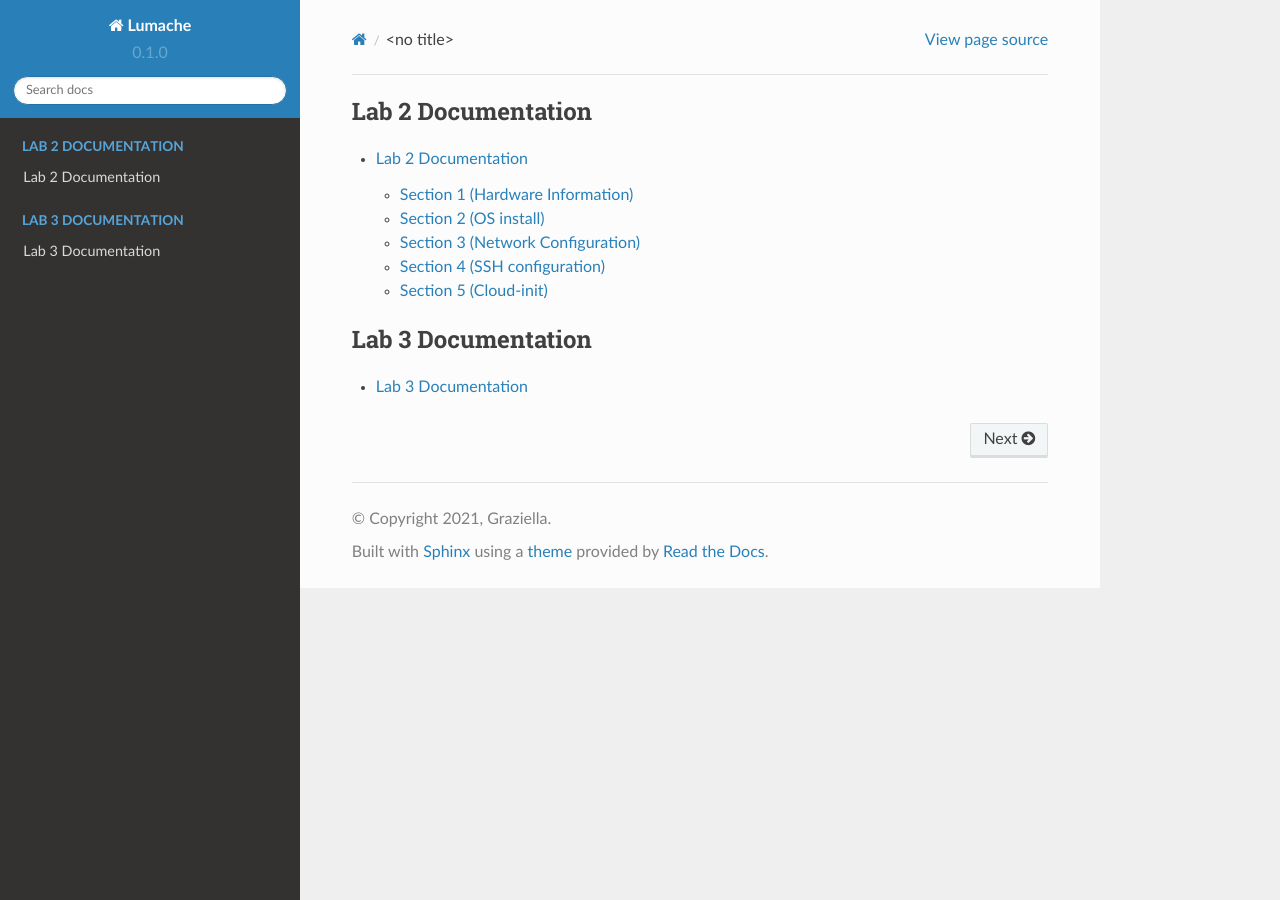
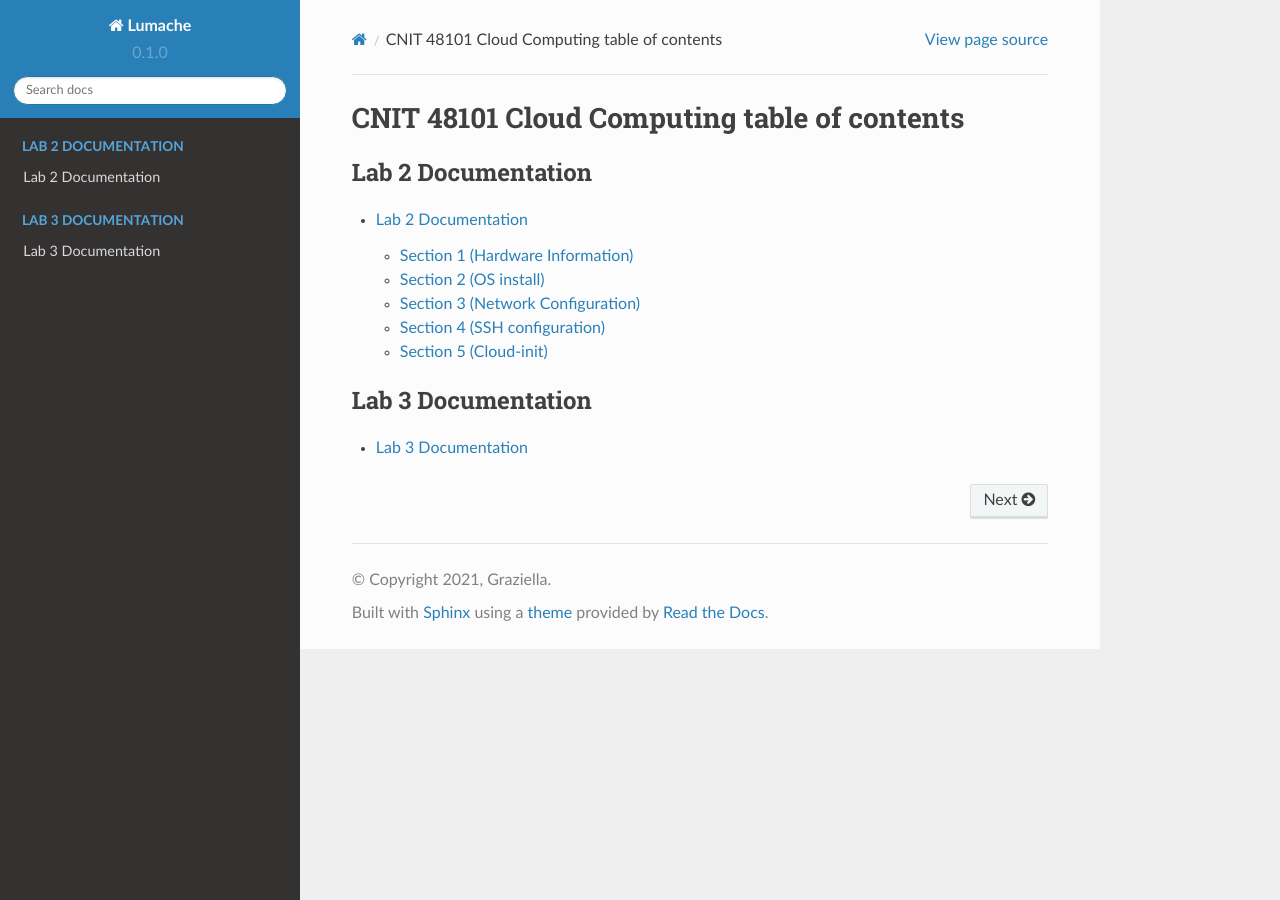
Before and after one commit to Hexadual/CNIT48101, a Sphinx documentation site: the page built from docs/source/index.rst, in a window 1280 px wide. Built offline with Sphinx 7.4.7 and the Read the Docs theme 2.0.0, drawn with Linux system fonts in a browser that asks for light colours.

Commit message:
Update index.rst

```diff
--- a/docs/source/index.rst
+++ b/docs/source/index.rst
@@ -1,5 +1,5 @@
-===============================================
- CNIT 48101 Cloud Computing table of contents
+================================================
+CNIT 48101 Cloud Computing table of contents
 ================================================
 
 
```
